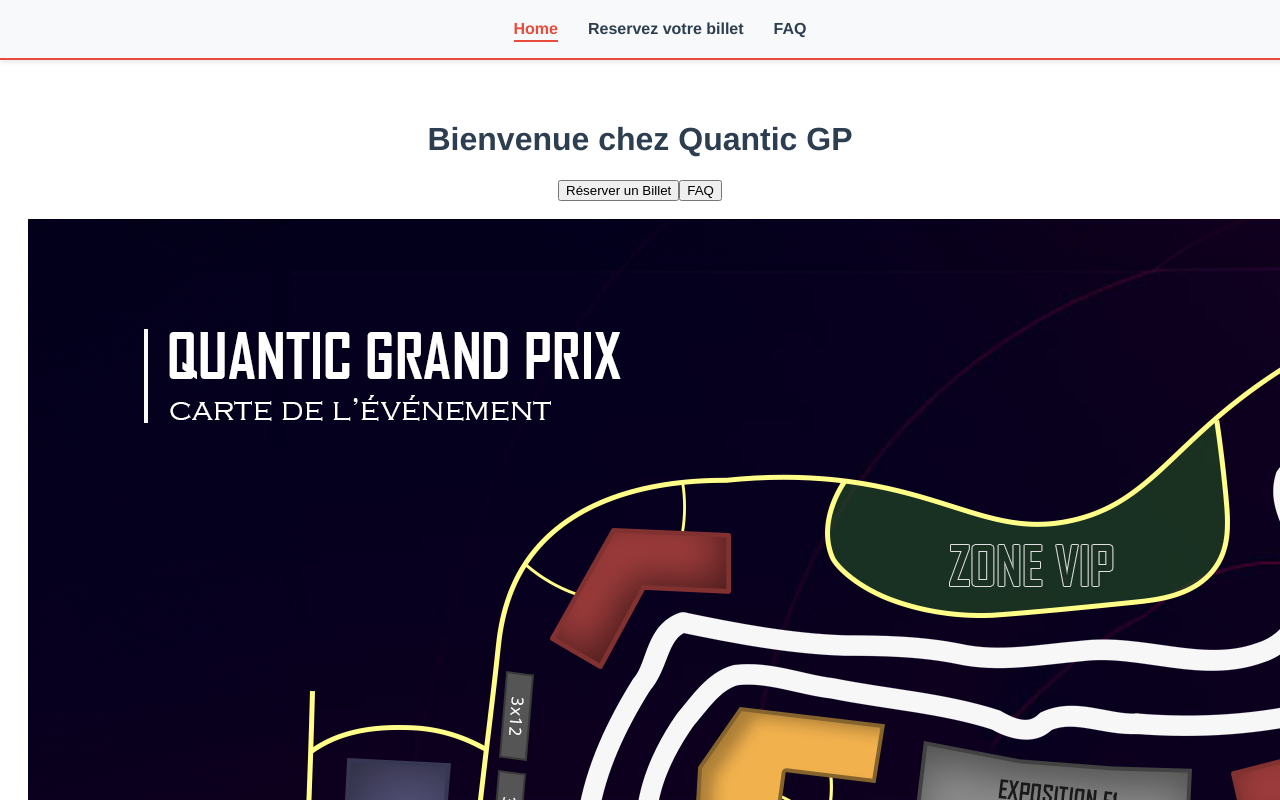
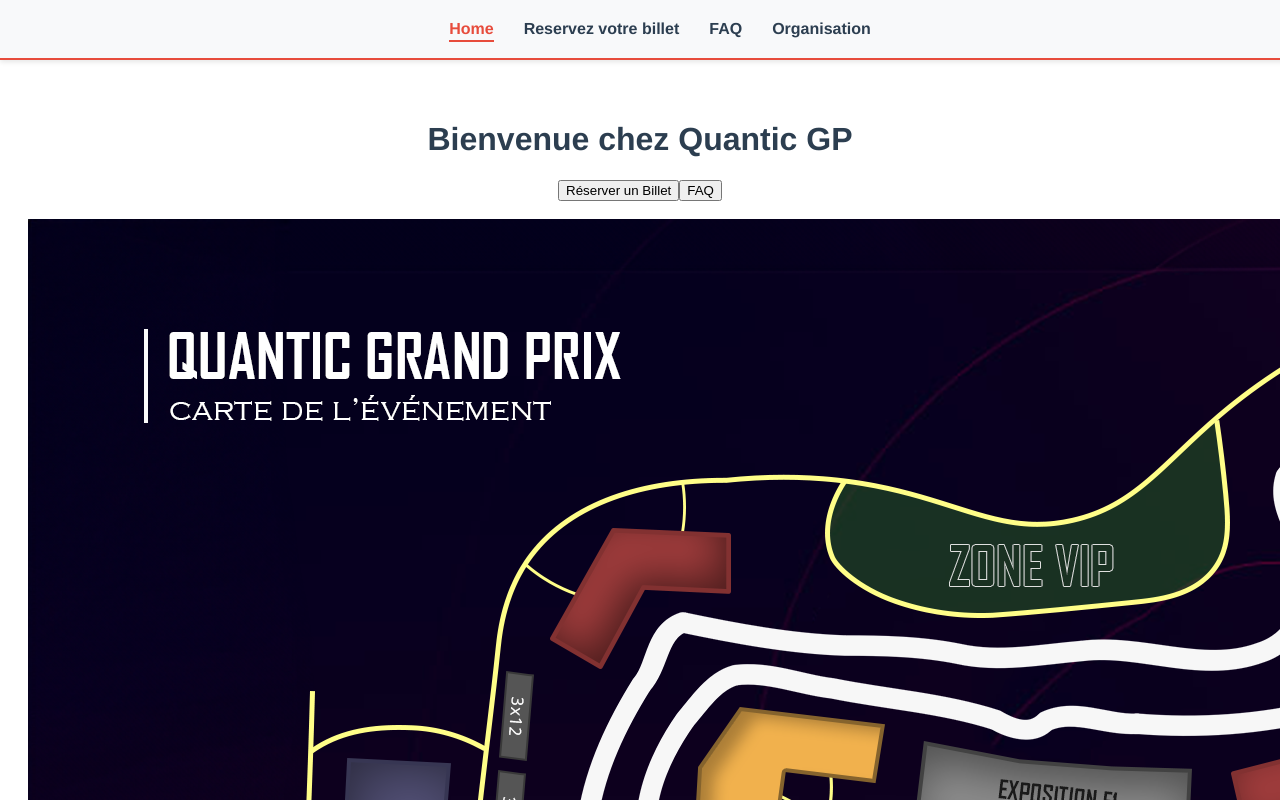
Before and after one commit to SemihAslan123/QuanticGP, a Vue app: page / in a window 1280 px wide. Shown: the top 800 px of the page. Built offline with nearby package versions, Linux system fonts and the light colour scheme.

Commit message:
Ajout gestion orga

```diff
--- a/package.json
+++ b/package.json
@@ -8,6 +8,7 @@
     "lint": "vue-cli-service lint"
   },
   "dependencies": {
+    "axios": "^1.7.7",
     "core-js": "^3.8.3",
     "vue": "^2.6.14",
     "vue-router": "^3.5.1",
--- a/src/App.vue
+++ b/src/App.vue
@@ -4,6 +4,7 @@
       <router-link to="/" exact-active-class="active-link">Home</router-link>
       <router-link to="/reservation" exact-active-class="active-link">Reservez votre billet</router-link>
       <router-link to="/faq" exact-active-class="active-link">FAQ</router-link>
+      <router-link to="/organisation" exact-active-class="active-link">Organisation</router-link>
     </nav>
     <div class="content">
       <router-view/>
--- a/src/router/index.js
+++ b/src/router/index.js
@@ -4,6 +4,7 @@ import Home from '../views/HomeView.vue';
 import Reservation from '../views/ReservationView.vue';
 import FAQ from '../views/FAQView.vue';
 import Paiement from '../views/PaiementView.vue';
+import Organisation from '../views/OrganisationView.vue'
 
 Vue.use(Router);
 
@@ -31,5 +32,10 @@ export default new Router({
       component: Paiement,
       props: true,
     },
+    {
+      path : "/organisation",
+      name : "Organisation",
+      component : Organisation,
+    },
   ],
 });
```
Also changed, not shown: 1 other file (tests, documents, lock files or other folders).
